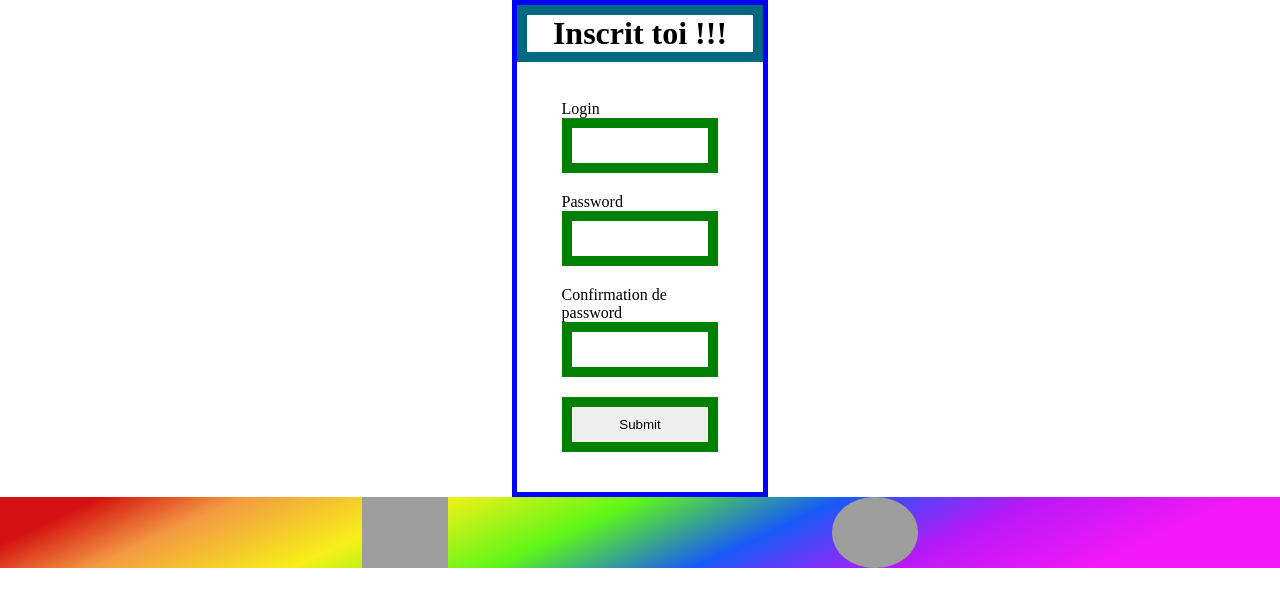
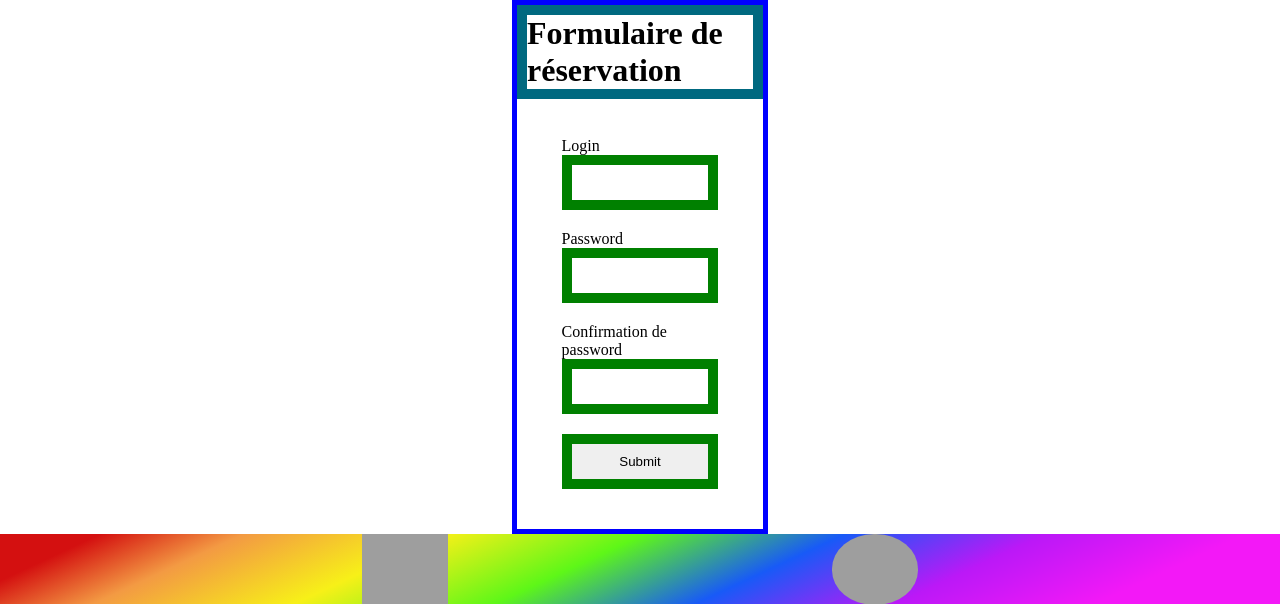
Before and after one commit to joris-landaret/reservation-salles, a PHP site: page /reservation-form.php in a window 1280 px wide. Shown: the part 93-697 px from the top of the page. Run offline with PHP 8.4, Linux system fonts and the light colour scheme; data that the repository does not hold is empty; grey boxes are pictures that could not be loaded.

Commit message:
ajout du h1 : Formulaire de réservation

```diff
--- a/reservation-form.php
+++ b/reservation-form.php
@@ -71,7 +71,7 @@ if(isset($_POST['envoi'])){
     <main>
 
         <div>
-            <h1>Inscrit toi !!!</h1>
+            <h1>Formulaire de réservation</h1>
             <br>
             <?= $erreur ?>
             <form action="" method="post">
```
